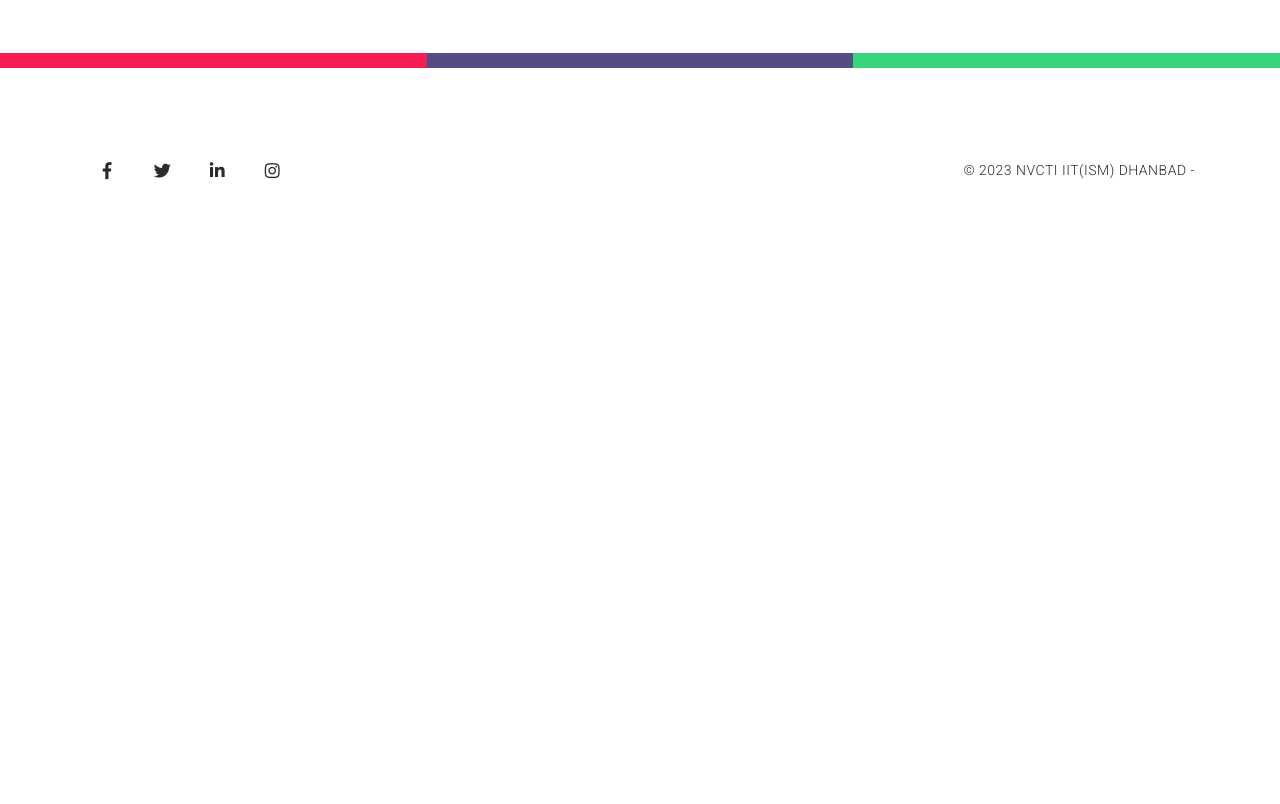
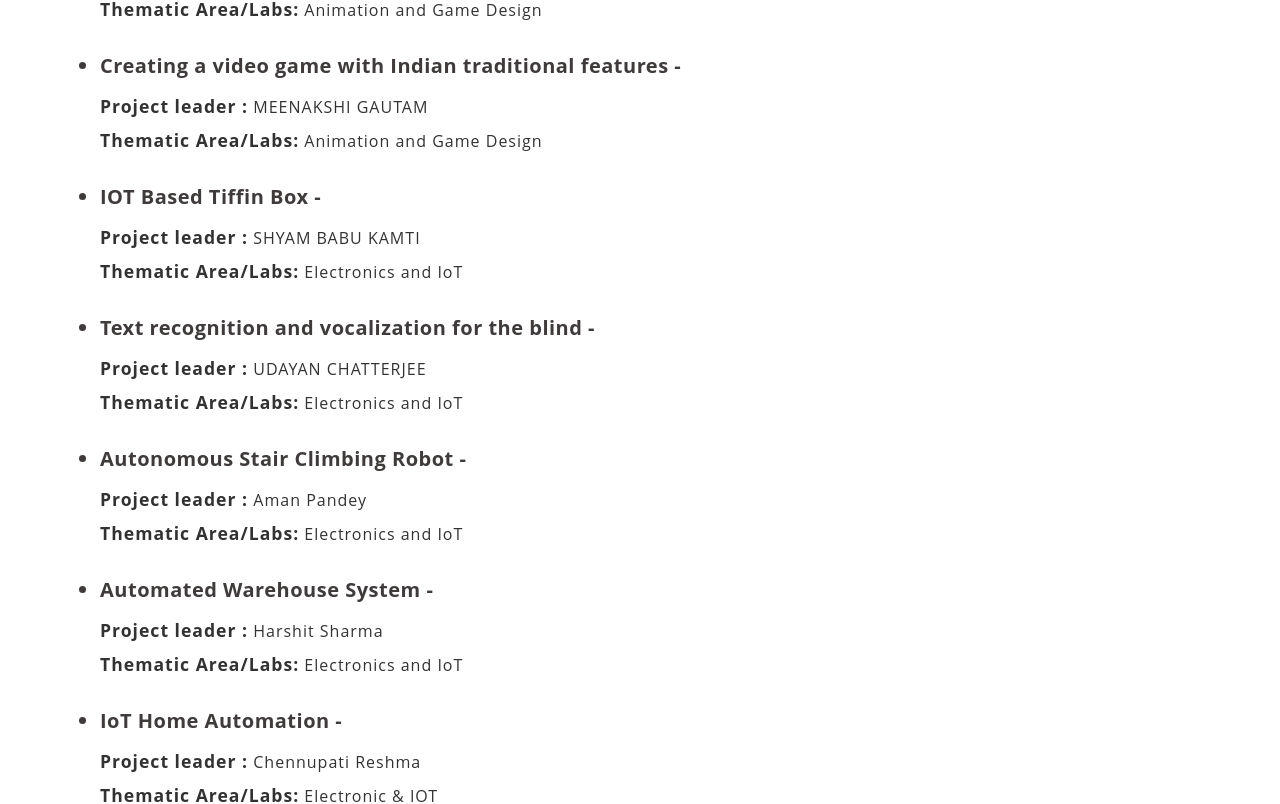
Before and after one commit to Kunal-jaiswal972/nvcti-landing-page, a React (Create React App) app: page /labs/projects in a window 1280 px wide. Shown: the part 1840-2644 px from the top of the page. Before the commit the page ends 2113 px from the top, so only its background shows below. Built offline with nearby package versions, Linux system fonts and the light colour scheme.

Commit message:
more projects added in product page

```diff
--- a/src/pages/Projects.jsx
+++ b/src/pages/Projects.jsx
@@ -30,6 +30,41 @@ const data = {
       title: "School Khati VR Multiplayer",
       leader: "ANIKET KUMAR SAHU ",
       labs: "Animation and Game Design",
+    },
+    {
+      title: "Creating a video game with Indian traditional features",
+      leader: "MEENAKSHI GAUTAM ",
+      labs: "Animation and Game Design",
+    },
+    {
+      title: "Creating a video game with Indian traditional features",
+      leader: "MEENAKSHI GAUTAM ",
+      labs: "Animation and Game Design",
+    },
+    {
+      title: "IOT Based Tiffin Box",
+      leader: "SHYAM BABU KAMTI ",
+      labs: "Electronics and IoT",
+    },
+    {
+      title: "Text recognition and vocalization for the blind",
+      leader: "UDAYAN CHATTERJEE",
+      labs: "Electronics and IoT",
+    },
+    {
+      title: "Autonomous Stair Climbing Robot ",
+      leader: "Aman Pandey",
+      labs: "Electronics and IoT",
+    },
+    {
+      title: "Automated Warehouse System",
+      leader: "Harshit Sharma",
+      labs: "Electronics and IoT",
+    },
+    {
+      title: "IoT Home Automation ",
+      leader: "Chennupati Reshma ",
+      labs: "Electronic & IOT",
     },
   ],
 };
```
